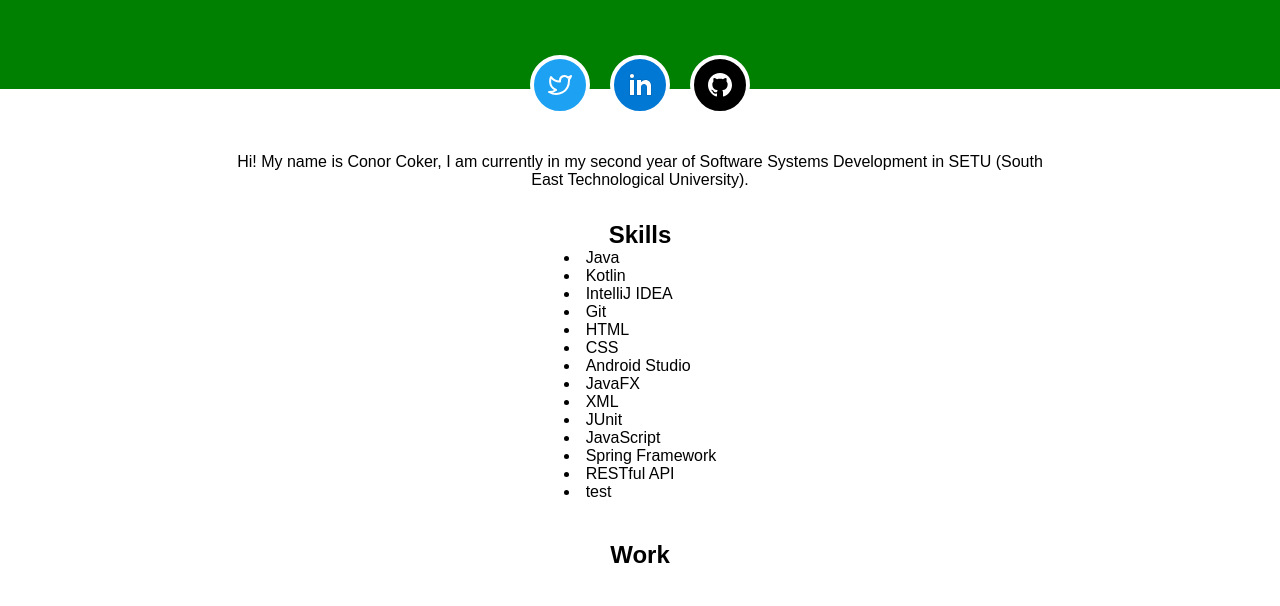
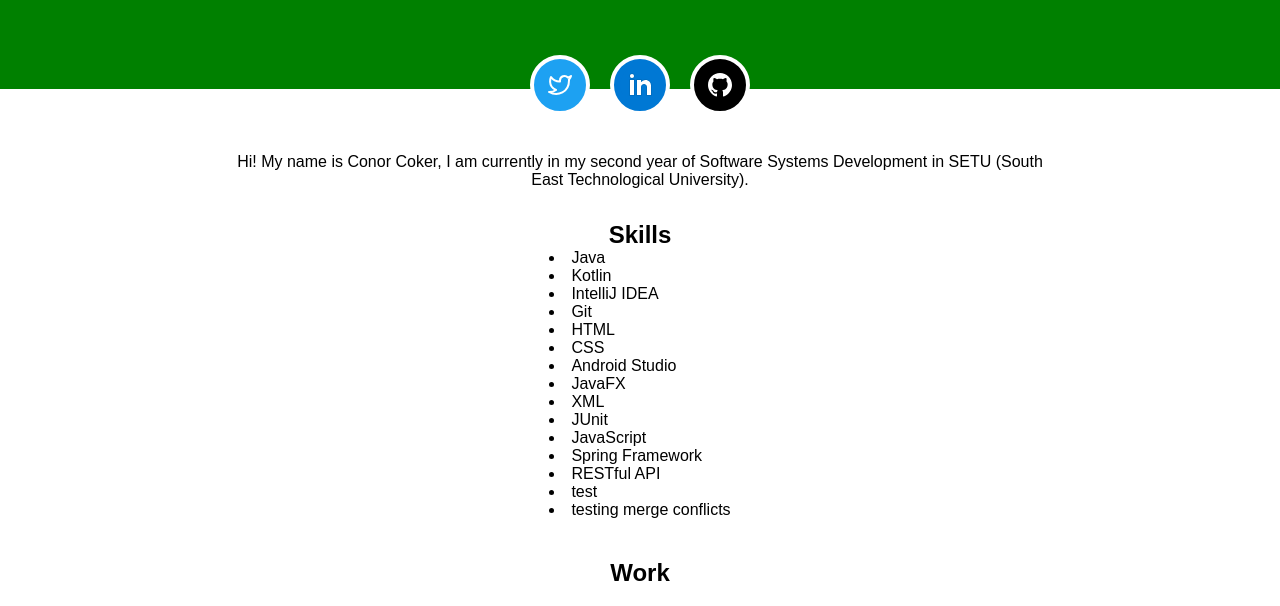
Before and after one commit to ConorCoker/mywebsite, a plain HTML site: page index.html in a window 1280 px wide. Shown: the part 186-792 px from the top of the page. Drawn offline with Linux system fonts and the light colour scheme.

Commit message:
Update index.html

```diff
--- a/index.html
+++ b/index.html
@@ -54,6 +54,7 @@
             <li>Spring Framework</li>
             <li>RESTful API</li>
             <li>test</li>
+            <li>testing merge conflicts</li>
         </ul>
     </section>
     <!-- Your Projects -->
```
